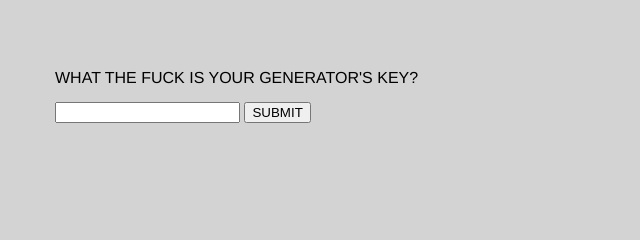
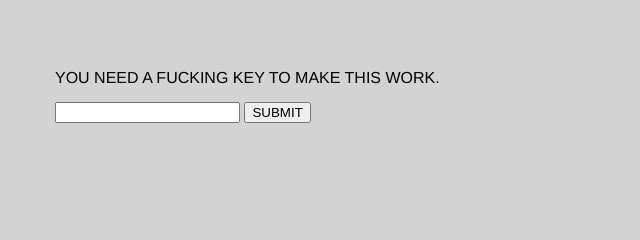
Before and after one commit to wtfgenerator/wtfgenerator.github.io, a plain HTML site: page index.html in a window 1280 px wide. Shown: the top 240 px of the page, 230-870 px from the left. Drawn offline with Linux system fonts and the light colour scheme.

Commit message:
Changed the phrasing for no key message slightly

```diff
--- a/index.html
+++ b/index.html
@@ -15,7 +15,7 @@
 		        <h1>What The Fuck Is&hellip;</h1>
 		    </header>
 				<div id="noKey">
-					<div id="greeting">What the fuck is your generator's key?</div><br />
+					<div id="greeting">You need a fucking key to make this work.</div><br />
 					<form>
 						<div style="display:inline;">
 							<input type='text' id="key" name="key" />
```
